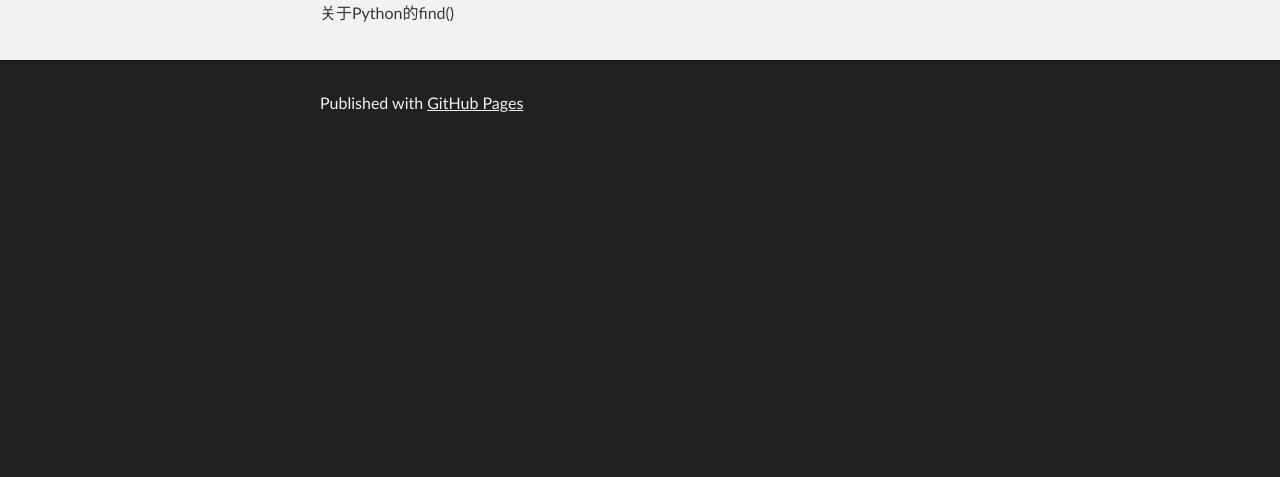
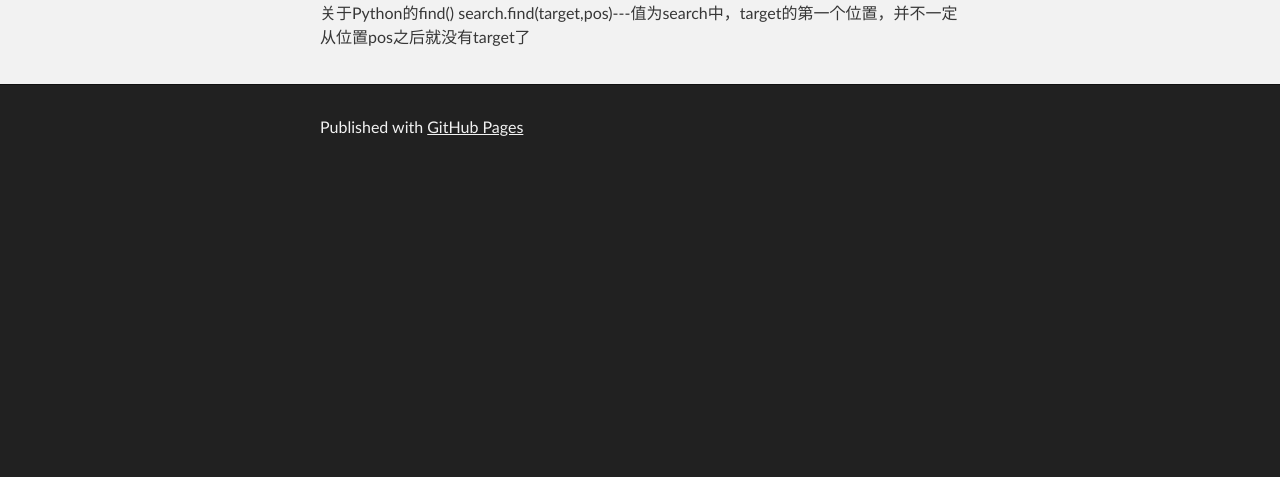
Before and after one commit to imtzb/imtzb.github.io, a plain HTML site: page index.html in a window 1280 px wide. Shown: the part 323-800 px from the top of the page. Drawn offline with Linux system fonts and the light colour scheme.

Commit message:
Update index.html

```diff
--- a/index.html
+++ b/index.html
@@ -30,7 +30,9 @@
         <h1>
 <a id="imtzbgithubio" class="anchor" href="#imtzbgithubio" aria-hidden="true"><span aria-hidden="true" class="octicon octicon-link"></span></a>imtzb.github.io</h1>
 
-<p>关于Python的find()</p>
+<p>关于Python的find()
+  search.find(target,pos)---值为search中，target的第一个位置，并不一定从位置pos之后就没有target了
+</p>
       </section>
     </div>
 
```
